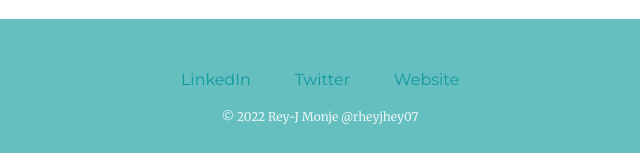
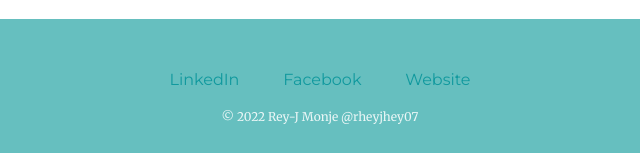
Before and after one commit to rheyjhey07/FirstWebDesign, a plain HTML site: page index.html in a window 1280 px wide. Shown: the part 2653-2806 px from the top of the page, 320-960 px from the left. Drawn offline with Linux system fonts and the light colour scheme.

Commit message:
Update index.html

```diff
--- a/index.html
+++ b/index.html
@@ -57,9 +57,9 @@
     <a class="btn" href="mailto:name@email.com">CONTACT ME</a>
 
     <div class="bottom_container">
-      <a class="footer-link" href="https://www.linkedin.com/">LinkedIn</a>
-      <a class="footer-link" href="https://twitter.com/">Twitter</a>
-      <a class="footer-link" href="https://www.appbrewery.co/">Website</a>
+      <a class="footer-link" href="https://www.linkedin.com/in/rheyjhey07/">LinkedIn</a>
+      <a class="footer-link" href="https://web.facebook.com/rheyjhey07/">Facebook</a>
+      <a class="footer-link" href="https://rheyjhey07.github.io/FirstWebDesign/">Website</a>
       <p class="copyright">© 2022 Rey-J Monje @rheyjhey07</p>
     </div>
   </body>
```
